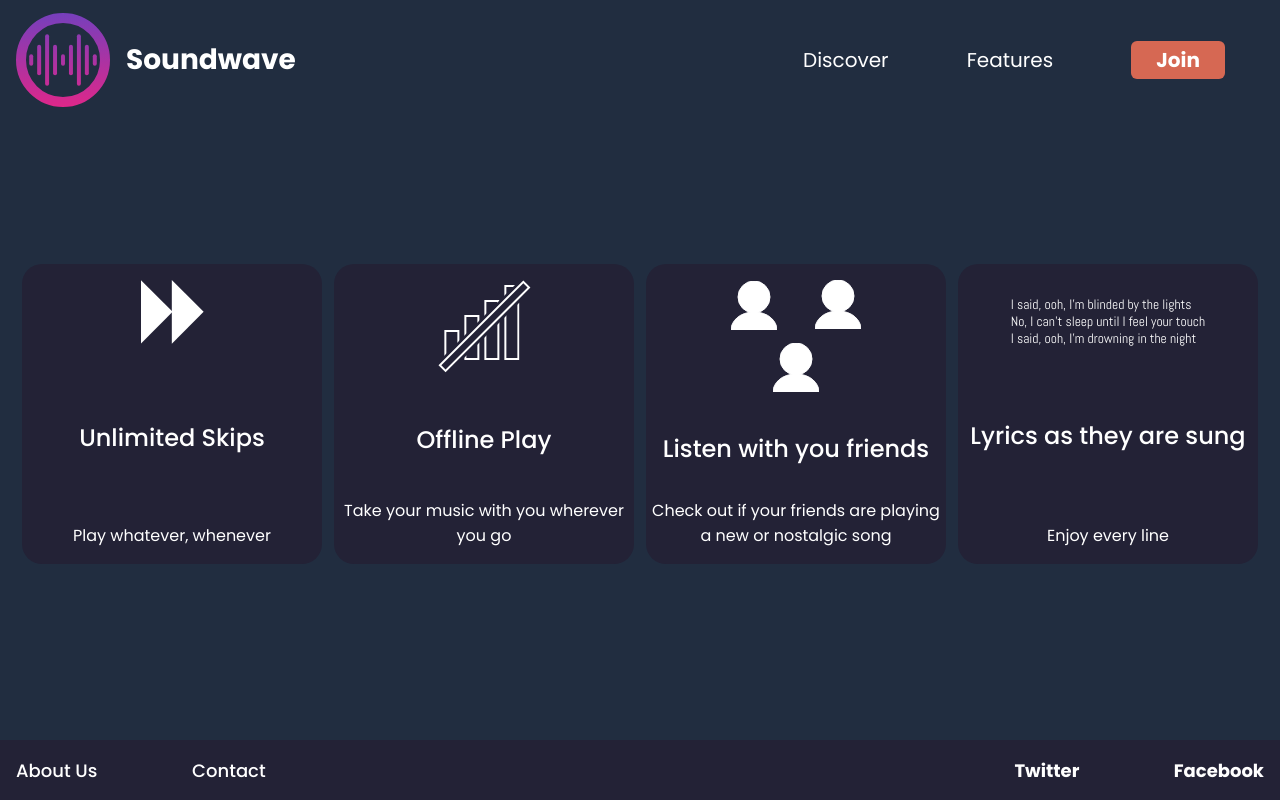
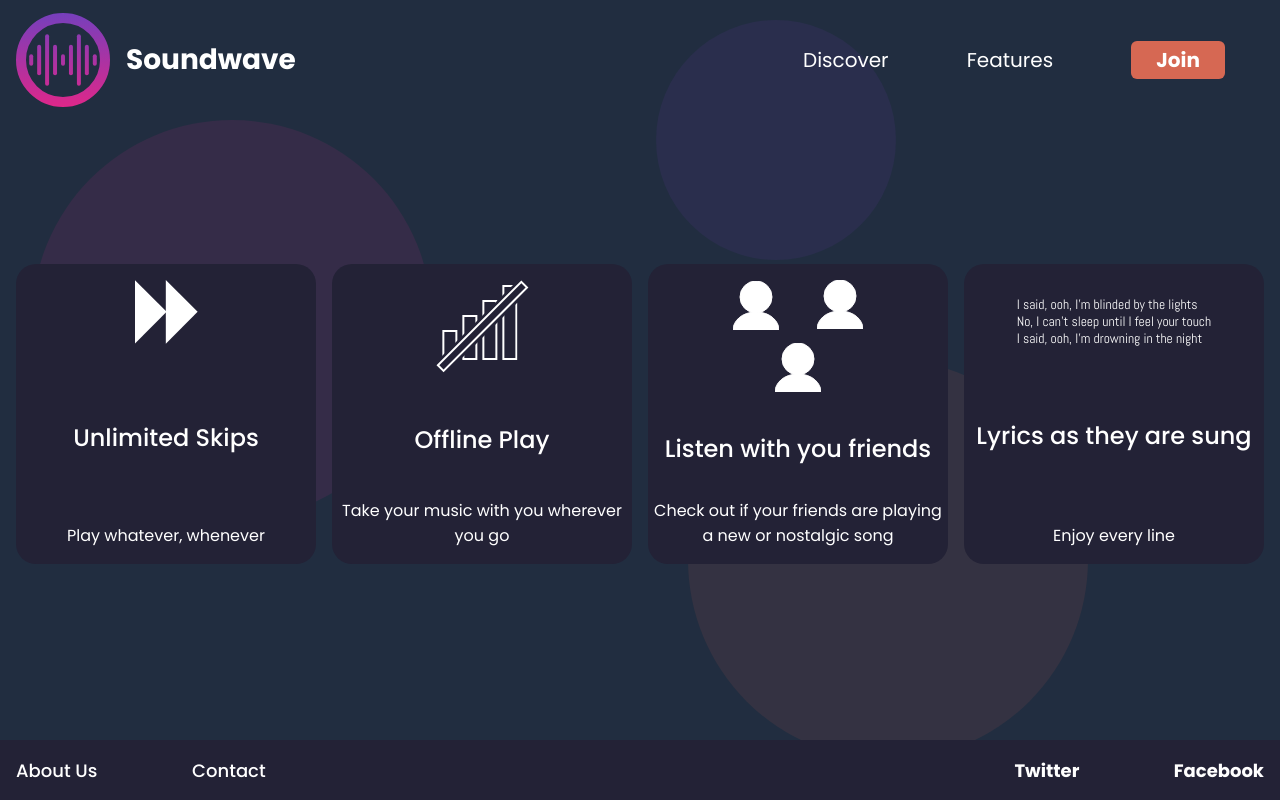
Before and after one commit to EtshD1/Soundwave, a React (Create React App) app: page /features in a window 1280 px wide. Built offline with nearby package versions, Linux system fonts and the light colour scheme.

Commit message:
add background aesthetic

```diff
--- a/src/Features.jsx
+++ b/src/Features.jsx
@@ -5,6 +5,7 @@ import images from "./images";
 export default function Features() {
   return (
     <main className={Styles.main}>
+      <BackgroundAesthetic />
 
       <div className={Styles.feature}>
         <div>
@@ -67,3 +68,11 @@ export default function Features() {
     </main>
   );
 }
+
+function BackgroundAesthetic(props) {
+  return (<>
+    <div className={Styles.circle1}></div>
+    <div className={Styles.circle2}></div>
+    <div className={Styles.circle3}></div>
+  </>);
+}
--- a/src/Styles/features.module.css
+++ b/src/Styles/features.module.css
@@ -32,6 +32,56 @@
   font-weight: 500;
 }
 
+.circle1, .circle2, .circle3 {
+  pointer-events: none;
+}
+
+.circle1 {
+  background-color: #763FBC;
+  position: absolute;
+  padding: 15vmin;
+  opacity: 0.1;
+  border-radius: 100%;
+  z-index: -1;
+  top: 2.5vh;
+  right: 30vw;
+  transition: ease 2s;
+}
+
+.circle2 {
+  background-color: #DE278A;
+  position: absolute;
+  padding: 25vmin;
+  opacity: 0.1;
+  border-radius: 100%;
+  z-index: -1;
+  left: 2rem;
+  top: 15vh;
+  transition: ease 2s;
+}
+
+.circle3 {
+  position: absolute;
+  bottom: 5vh;
+  right: 15vw;
+  padding: 25vmin;
+  overflow: hidden;
+}
+
+.circle3::before {
+  position: absolute;
+  left: 0;
+  top: 0;
+  content: '';
+  background-color: #D66853;
+  width: 100%;
+  height: 100%;
+  opacity: 0.1;
+  border-radius: 100%;
+  z-index: -1;
+  transition: ease 4s;
+}
+
 @media (min-width: 650px) {
   .main {
     flex-direction: row;
@@ -45,6 +95,10 @@
 }
 
 @media (min-width: 1250px) {
+  .main {
+    justify-content: space-between;
+  }
+
   .feature {
     flex: 0 0 300px;
   }
```
